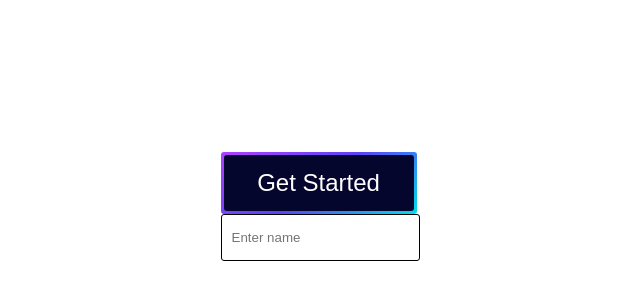
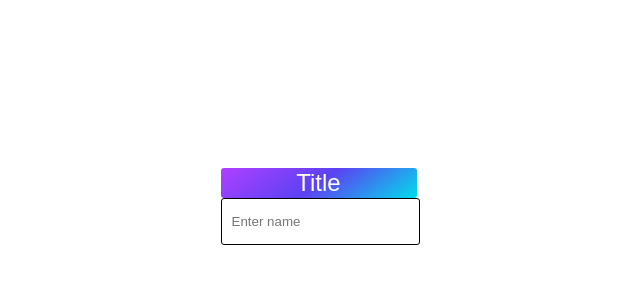
Before and after one commit to sobhanbera/collection, a Next.js app: page / in a window 1280 px wide. Shown: the part 194-494 px from the top of the page, without its empty margins (320-960 px from the left). Built offline with nearby package versions, Linux system fonts and the light colour scheme.

Commit message:
every thing converted to ts now

```diff
--- a/components/button/index.jsx
+++ /dev/null
@@ -1,7 +0,0 @@
-import React from 'react';
-import styles from '../../styles/components/button/index.module.scss'
-function Button({onClickFun,btnTitle}) {
-    return <button className={styles.btn} onClick={onClickFun?onClickFun:null}><span className="text">{btnTitle}</span></button>;
-}
-
-export default Button;
--- /dev/null
+++ b/components/button/index.tsx
@@ -0,0 +1,11 @@
+import styles from '../../styles/components/button/index.module.scss'
+
+export default function Button(
+    props: React.HtmlHTMLAttributes<HTMLButtonElement>,
+) {
+    return (
+        <button className={styles.btn} {...props}>
+            {props.children}
+        </button>
+    )
+}
--- a/components/input/index.js
+++ /dev/null
@@ -1,5 +0,0 @@
-import styles from '../../styles/components/input/index.module.scss'
-function Input({type,placeholder,name}) {
-    return <input className={styles.input} type={type} placeholder={placeholder} name={name}/>;
-}
-export default Input;
--- /dev/null
+++ b/components/input/index.tsx
@@ -0,0 +1,5 @@
+import styles from '../../styles/components/input/index.module.scss'
+
+export default function Input(props: React.HTMLProps<HTMLInputElement>) {
+    return <input className={styles.input} {...props} />
+}
--- a/pages/_app.js
+++ /dev/null
@@ -1,8 +0,0 @@
-import '../styles/globals.scss'
-
-function MyApp({ Component, pageProps }) {
-    return <Component {...pageProps }
-    />
-}
-
-export default MyApp
--- /dev/null
+++ b/pages/_app.tsx
@@ -0,0 +1,6 @@
+import {AppProps} from 'next/app'
+import '../styles/globals.scss'
+
+export default function App({Component, pageProps}: AppProps) {
+    return <Component {...pageProps} />
+}
--- a/pages/api/hello.js
+++ /dev/null
@@ -1,5 +0,0 @@
-// Next.js API route support: https://nextjs.org/docs/api-routes/introduction
-
-export default function handler(req, res) {
-  res.status(200).json({ name: 'John Doe' })
-}
--- /dev/null
+++ b/pages/api/test.ts
@@ -0,0 +1,5 @@
+import {NextApiRequest, NextApiResponse} from 'next'
+
+export default function Test(req: NextApiRequest, res: NextApiResponse) {
+    res.status(200).json({test: true})
+}
--- a/pages/index.js
+++ /dev/null
@@ -1,11 +0,0 @@
-import Button from '../components/button'
-import Input from '../components/input'
-export default function Home() {
-  return (
-    <>
-      <Button btnTitle='Get Started' />
-      <Input placeholder="Enter name" name="name" type="text"/>
-    </>
-
-  )
-}
--- /dev/null
+++ b/pages/index.tsx
@@ -0,0 +1,12 @@
+import Button from '../components/button'
+import Input from '../components/input'
+
+type Props = {}
+export default function Home({}: Props) {
+    return (
+        <div>
+            <Button>Title</Button>
+            <Input placeholder="Enter name" name="name" type="text" />
+        </div>
+    )
+}
```
